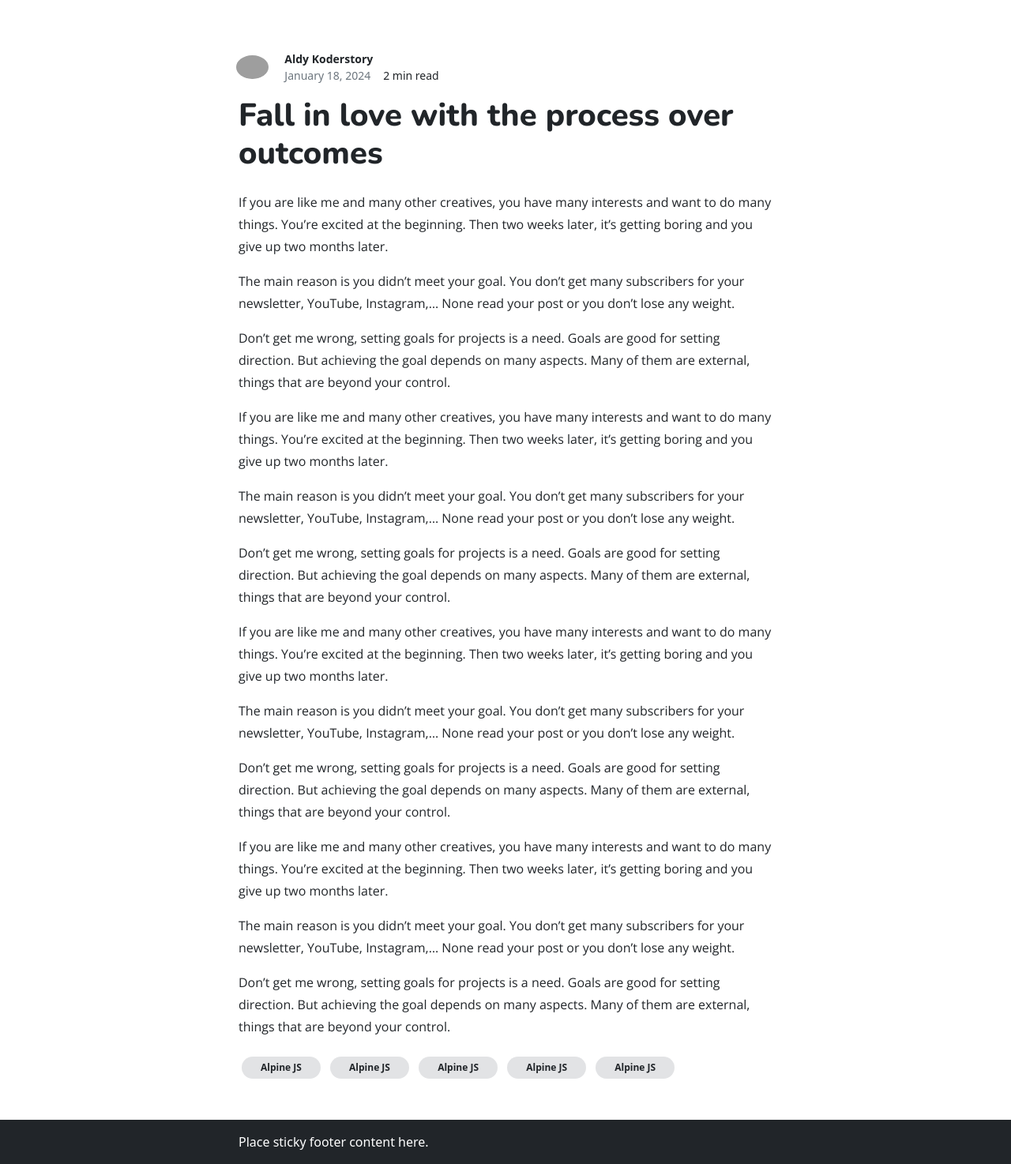
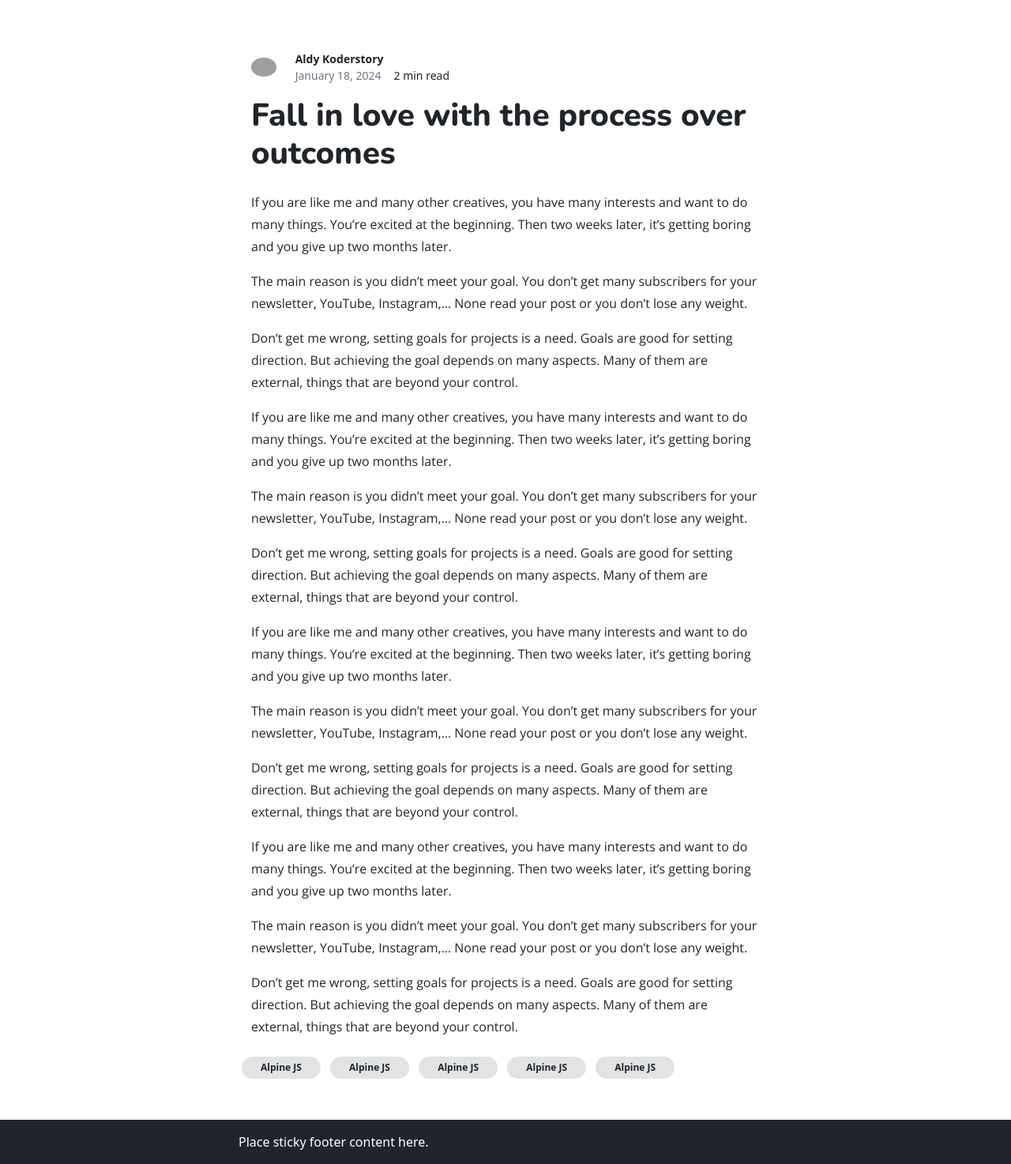
Before and after one commit to koderstory/landingpitch, a Django app: page /examples/post in a window 1280 px wide. Shown: the part 556-2030 px from the top of the page at 79% size. Run offline with Django 4.2, Linux system fonts and the light colour scheme; grey boxes are pictures that could not be loaded.

Commit message:
add padding

```diff
--- a/templates/snippets/pages/postpage.html
+++ b/templates/snippets/pages/postpage.html
@@ -131,12 +131,12 @@
     <div class="container pt-5 pb-1 flex-fill">
 
         <!-- Header -->
-        <div class="row py-3" style="font-size: 14px;">
+        <div class="row py-3 px-3" style="font-size: 14px;">
             <div class="col-2 col-md-1 d-flex flex-column align-items-center justify-content-center">
-                <img src="https://mdbcdn.b-cdn.net/img/new/avatars/2.webp" style="width:120%;" class="rounded-circle"
+                <img src="https://mdbcdn.b-cdn.net/img/new/avatars/2.webp" style="width:100%;" class="rounded-circle"
                     alt="Avatar" />
             </div>
-            <div class="col-10 col-md-8">
+            <div class="col-10 col-md-8 d-flex flex-column justify-content-center">
                 <div class="fw-bold">Aldy Koderstory</div>
                 <div class="d-flex gap-3 text-secondary">
                     <div>January 18, 2024</div>
@@ -146,8 +146,8 @@
         </div>
 
         <!-- ARTICLE -->
-        <h1>Fall in love with the process over outcomes</h1>
-        <div id="article" class="row pt-3">
+        <h1 class="px-3">Fall in love with the process over outcomes</h1>
+        <div id="article" class="row pt-3 px-3">
             <p>If you are like me and many other creatives, you have many interests and want to do many things. You’re
                 excited at the beginning. Then two weeks later, it’s getting boring and you give up two months later.
             </p>
```
